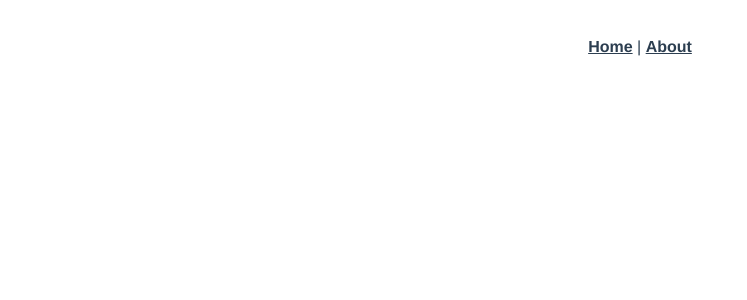
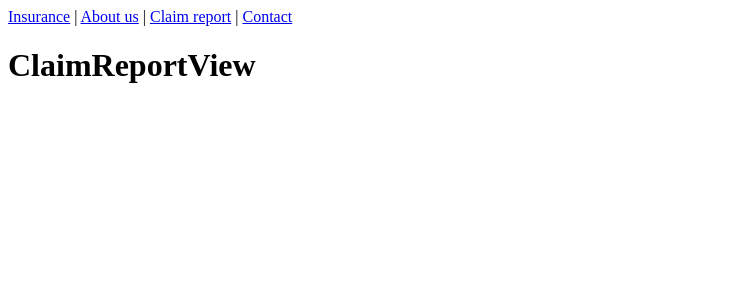
Before and after one commit to darek-grund/a11y, a Vue app: page /claim-report in a window 1280 px wide. Before the commit this address had no page. Shown: the top 300 px of the page, without its empty margins (0-747 px from the left). Built offline with nearby package versions, Linux system fonts and the light colour scheme.

Commit message:
Add routing

```diff
--- a/src/App.vue
+++ b/src/App.vue
@@ -1,30 +1,9 @@
 <template>
   <div id="nav">
-    <router-link to="/">Home</router-link> |
-    <router-link to="/about">About</router-link>
+    <router-link to="/">Insurance</router-link> |
+    <router-link to="/about-us">About us</router-link> |
+    <router-link to="/claim-report">Claim report</router-link> |
+    <router-link to="/contact">Contact</router-link>
   </div>
   <router-view/>
 </template>
-
-<style lang="scss">
-#app {
-  font-family: Avenir, Helvetica, Arial, sans-serif;
-  -webkit-font-smoothing: antialiased;
-  -moz-osx-font-smoothing: grayscale;
-  text-align: center;
-  color: #2c3e50;
-}
-
-#nav {
-  padding: 30px;
-
-  a {
-    font-weight: bold;
-    color: #2c3e50;
-
-    &.router-link-exact-active {
-      color: #42b983;
-    }
-  }
-}
-</style>
--- a/src/components/HelloWorld.vue
+++ /dev/null
@@ -1,59 +0,0 @@
-<template>
-  <div class="hello">
-    <h1>{{ msg }}</h1>
-    <p>
-      For a guide and recipes on how to configure / customize this project,<br>
-      check out the
-      <a href="https://cli.vuejs.org" target="_blank" rel="noopener">vue-cli documentation</a>.
-    </p>
-    <h3>Installed CLI Plugins</h3>
-    <ul>
-      <li><a href="https://github.com/vuejs/vue-cli/tree/dev/packages/%40vue/cli-plugin-babel" target="_blank" rel="noopener">babel</a></li>
-      <li><a href="https://github.com/vuejs/vue-cli/tree/dev/packages/%40vue/cli-plugin-router" target="_blank" rel="noopener">router</a></li>
-      <li><a href="https://github.com/vuejs/vue-cli/tree/dev/packages/%40vue/cli-plugin-vuex" target="_blank" rel="noopener">vuex</a></li>
-    </ul>
-    <h3>Essential Links</h3>
-    <ul>
-      <li><a href="https://vuejs.org" target="_blank" rel="noopener">Core Docs</a></li>
-      <li><a href="https://forum.vuejs.org" target="_blank" rel="noopener">Forum</a></li>
-      <li><a href="https://chat.vuejs.org" target="_blank" rel="noopener">Community Chat</a></li>
-      <li><a href="https://twitter.com/vuejs" target="_blank" rel="noopener">Twitter</a></li>
-      <li><a href="https://news.vuejs.org" target="_blank" rel="noopener">News</a></li>
-    </ul>
-    <h3>Ecosystem</h3>
-    <ul>
-      <li><a href="https://router.vuejs.org" target="_blank" rel="noopener">vue-router</a></li>
-      <li><a href="https://vuex.vuejs.org" target="_blank" rel="noopener">vuex</a></li>
-      <li><a href="https://github.com/vuejs/vue-devtools#vue-devtools" target="_blank" rel="noopener">vue-devtools</a></li>
-      <li><a href="https://vue-loader.vuejs.org" target="_blank" rel="noopener">vue-loader</a></li>
-      <li><a href="https://github.com/vuejs/awesome-vue" target="_blank" rel="noopener">awesome-vue</a></li>
-    </ul>
-  </div>
-</template>
-
-<script>
-export default {
-  name: 'HelloWorld',
-  props: {
-    msg: String
-  }
-}
-</script>
-
-<!-- Add "scoped" attribute to limit CSS to this component only -->
-<style scoped lang="scss">
-h3 {
-  margin: 40px 0 0;
-}
-ul {
-  list-style-type: none;
-  padding: 0;
-}
-li {
-  display: inline-block;
-  margin: 0 10px;
-}
-a {
-  color: #42b983;
-}
-</style>
--- a/src/router/index.js
+++ b/src/router/index.js
@@ -1,25 +1,31 @@
 import { createRouter, createWebHistory } from 'vue-router'
-import Home from '../views/Home.vue'
 
 const routes = [
   {
     path: '/',
-    name: 'Home',
-    component: Home
+    name: 'InsuranceView',
+    component: () => import('@/views/InsuranceView.vue'),
   },
   {
-    path: '/about',
-    name: 'About',
-    // route level code-splitting
-    // this generates a separate chunk (about.[hash].js) for this route
-    // which is lazy-loaded when the route is visited.
-    component: () => import(/* webpackChunkName: "about" */ '../views/About.vue')
-  }
-]
+    path: '/about-us',
+    name: 'AboutUsView',
+    component: () => import('@/views/AboutUsView.vue'),
+  },
+  {
+    path: '/claim-report',
+    name: 'ClaimReportView',
+    component: () => import('@/views/ClaimReportView.vue'),
+  },
+  {
+    path: '/about-us',
+    name: 'ContactView',
+    component: () => import('@/views/ContactView.vue'),
+  },
+];
 
 const router = createRouter({
   history: createWebHistory(process.env.BASE_URL),
-  routes
-})
+  routes,
+});
 
 export default router
--- a/src/views/About.vue
+++ /dev/null
@@ -1,5 +0,0 @@
-<template>
-  <div class="about">
-    <h1>This is an about page</h1>
-  </div>
-</template>
--- /dev/null
+++ b/src/views/AboutUsView.vue
@@ -0,0 +1,20 @@
+<template>
+    <h1>AboutUsView</h1>
+</template>
+
+<script>
+  import { defineComponent } from 'vue';
+
+  export default defineComponent({
+    name: 'AboutUsView',
+    components: {},
+    props: {},
+
+    setup(props) {
+    },
+  });
+</script>
+
+<style scoped>
+
+</style>
--- /dev/null
+++ b/src/views/ClaimReportView.vue
@@ -0,0 +1,20 @@
+<template>
+    <h1>ClaimReportView</h1>
+</template>
+
+<script>
+  import { defineComponent } from 'vue';
+
+  export default defineComponent({
+    name: 'ClaimReportView',
+    components: {},
+    props: {},
+
+    setup(props) {
+    },
+  });
+</script>
+
+<style scoped>
+
+</style>
--- /dev/null
+++ b/src/views/ContactView.vue
@@ -0,0 +1,20 @@
+<template>
+    <h1>ContactView</h1>
+</template>
+
+<script>
+  import { defineComponent } from 'vue';
+
+  export default defineComponent({
+    name: 'ContactView',
+    components: {},
+    props: {},
+
+    setup(props) {
+    },
+  });
+</script>
+
+<style scoped>
+
+</style>
--- a/src/views/Home.vue
+++ /dev/null
@@ -1,18 +0,0 @@
-<template>
-  <div class="home">
-    <img alt="Vue logo" src="../assets/logo.png">
-    <HelloWorld msg="Welcome to Your Vue.js App"/>
-  </div>
-</template>
-
-<script>
-// @ is an alias to /src
-import HelloWorld from '@/components/HelloWorld.vue'
-
-export default {
-  name: 'Home',
-  components: {
-    HelloWorld
-  }
-}
-</script>
--- /dev/null
+++ b/src/views/InsuranceView.vue
@@ -0,0 +1,20 @@
+<template>
+    <h1>InsuranceView</h1>
+</template>
+
+<script>
+  import { defineComponent } from 'vue';
+
+  export default defineComponent({
+    name: 'InsuranceView',
+    components: {},
+    props: {},
+
+    setup(props) {
+    },
+  });
+</script>
+
+<style scoped>
+
+</style>
```
